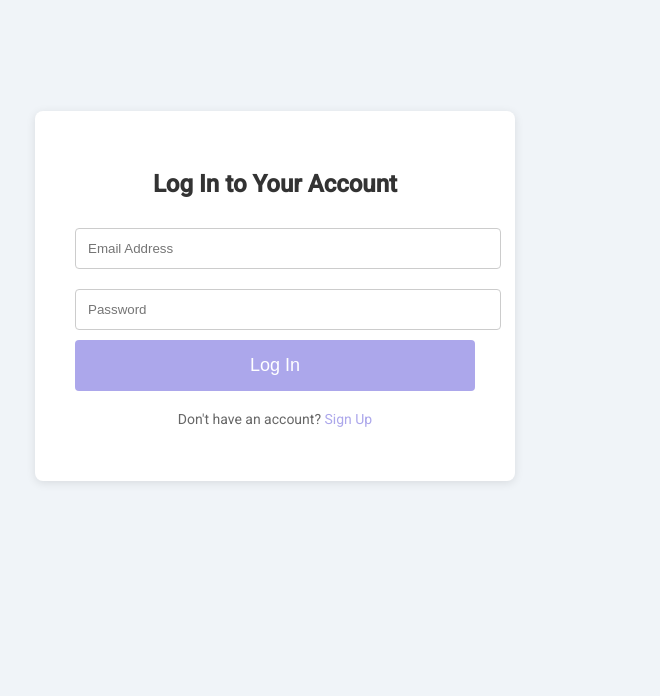
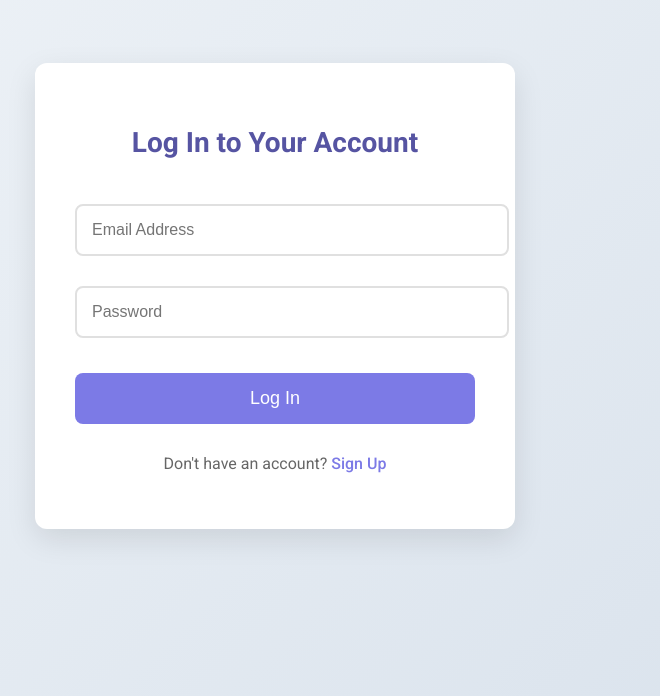
Before and after one commit to GarimaSingh0109/Resum-Resume, a plain HTML site: page login.html in a window 1280 px wide. Shown: the part 104-800 px from the top of the page, without its empty margins (365-1025 px from the left). Drawn offline with Linux system fonts and the light colour scheme.

Commit message:
I have added some css and hover effects to the login page giving a transition effect (devxMani)

```diff
--- a/login.html
+++ b/login.html
@@ -4,15 +4,18 @@
     <meta charset="UTF-8">
     <meta name="viewport" content="width=device-width, initial-scale=1.0">
     <title>Login - LinkedIn Resume Builder</title>
-    <link href="https://fonts.googleapis.com/css2?family=Roboto:wght@400;500&display=swap" rel="stylesheet">
+    <link href="https://fonts.googleapis.com/css2?family=Roboto:wght@400;500;700&display=swap" rel="stylesheet">
     <style>
+        :root {
+            --purple: #7c7ae6;
+            --purple-light: #aca7eb;
+            --purple-dark: #5654a2;
+        }
 
-        :root{
-          --purple: #aca7eb;
-        }
         body {
             font-family: 'Roboto', sans-serif;
             background-color: #f0f4f8;
+            background-image: linear-gradient(135deg, #f0f4f8 0%, #d9e2ec 100%);
             margin: 0;
             padding: 0;
             display: flex;
@@ -24,63 +27,108 @@
         .container {
             background-color: white;
             padding: 40px;
-            border-radius: 8px;
-            box-shadow: 0 2px 10px rgba(0, 0, 0, 0.1);
+            border-radius: 12px;
+            box-shadow: 0 10px 30px rgba(0, 0, 0, 0.1);
             max-width: 400px;
-            width: 100%;
+            width: 90%;
             text-align: center;
+            transition: all 0.3s ease;
+        }
+
+        .container:hover {
+            transform: translateY(-5px);
+            box-shadow: 0 15px 35px rgba(0, 0, 0, 0.15);
         }
 
         h2 {
-            color: #333;
-            margin-bottom: 20px;
+            color: var(--purple-dark);
+            margin-bottom: 30px;
+            font-weight: 700;
+            font-size: 28px;
         }
 
         input[type="email"],
         input[type="password"] {
             width: 100%;
-            padding: 12px;
-            margin: 10px 0;
-            border: 1px solid #ccc;
-            border-radius: 4px;
+            padding: 15px;
+            margin: 15px 0;
+            border: 2px solid #e0e0e0;
+            border-radius: 8px;
+            font-size: 16px;
+            transition: border-color 0.3s ease;
+        }
+
+        input[type="email"]:focus,
+        input[type="password"]:focus {
+            border-color: var(--purple);
+            outline: none;
         }
 
         button {
             width: 100%;
             padding: 15px;
-            background-color: #aca7eb;
+            background-color: var(--purple);
             color: white;
             border: none;
-            border-radius: 4px;
+            border-radius: 8px;
             font-size: 18px;
+            font-weight: 500;
             cursor: pointer;
+            transition: all 0.3s ease;
+            margin-top: 20px;
+            position: relative;
+            overflow: hidden;
+        }
+
+        button:before {
+            content: '';
+            position: absolute;
+            top: 0;
+            left: -100%;
+            width: 100%;
+            height: 100%;
+            background: linear-gradient(
+                120deg,
+                transparent,
+                rgba(255, 255, 255, 0.3),
+                transparent
+            );
+            transition: all 0.6s;
+        }
+
+        button:hover:before {
+            left: 100%;
         }
 
         button:hover {
-            background-color: var(--purple);
+            background-color: var(--purple-dark);
+            transform: translateY(-2px);
+            box-shadow: 0 5px 15px rgba(172, 167, 235, 0.4);
         }
 
         .footer {
-            margin-top: 20px;
+            margin-top: 30px;
         }
 
         .footer p {
             color: #666;
-            font-size: 14px;
+            font-size: 16px;
         }
 
         .footer a {
-            color: #aca7eb;
+            color: var(--purple);
             text-decoration: none;
+            font-weight: 500;
+            transition: color 0.3s ease;
         }
 
         .footer a:hover {
+            color: var(--purple-dark);
             text-decoration: underline;
         }
     </style>
 </head>
 <body>
-
     <div class="container">
         <h2>Log In to Your Account</h2>
         <form action="#" method="POST">
@@ -113,6 +161,5 @@
             .catch(error => console.error('Error:', error));
         });
     </script>
-
 </body>
 </html>
```
